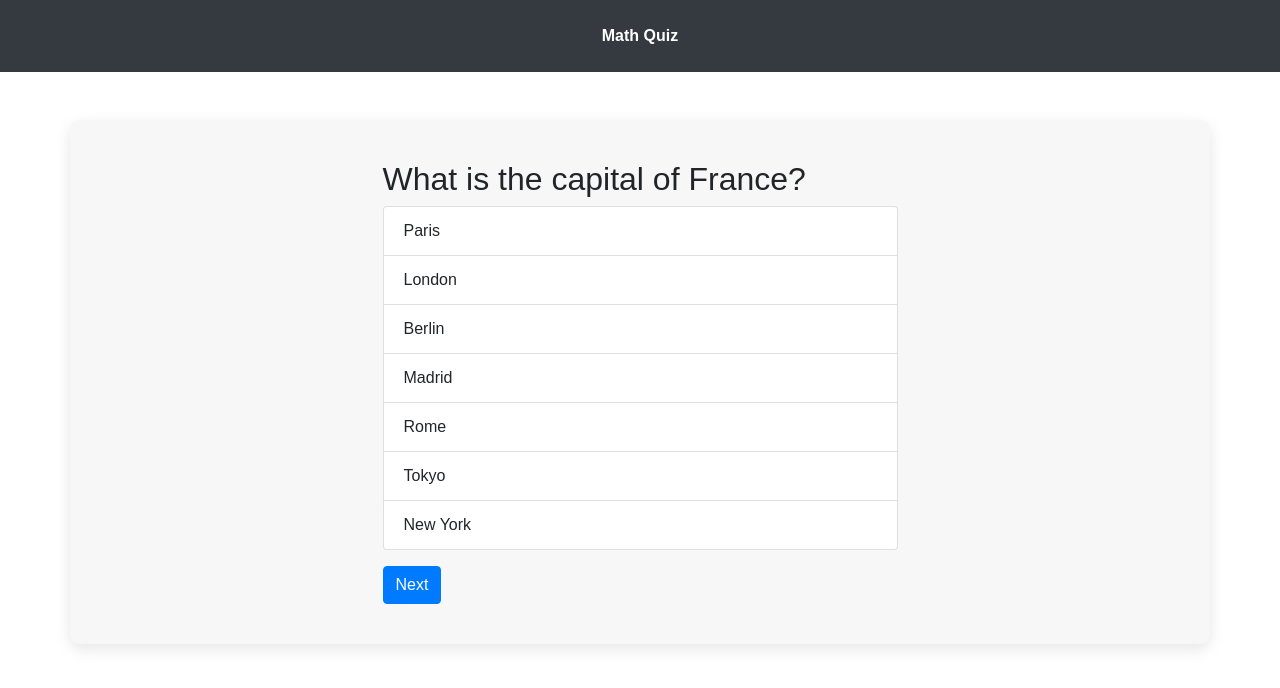
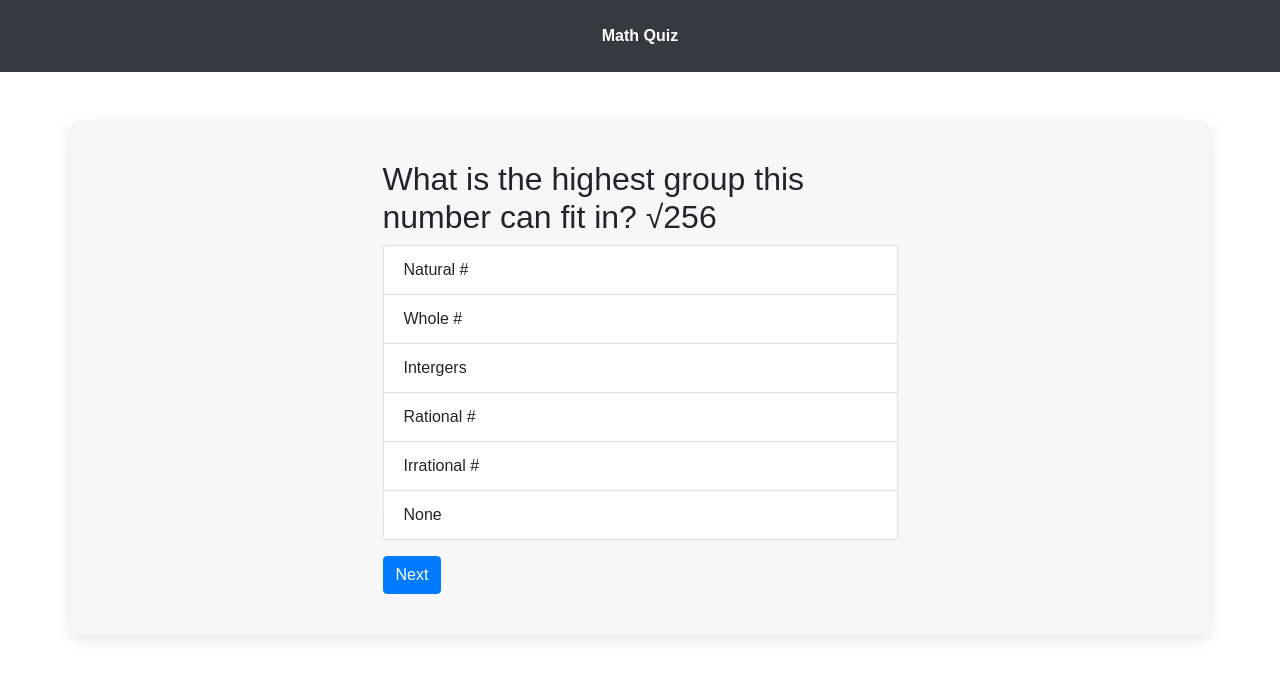
Before and after one commit to coolcheeseguy/math, a plain HTML site: page index.html in a window 1280 px wide. Drawn offline with nearby package versions, Linux system fonts and the light colour scheme.

Commit message:
Update index.html

```diff
--- a/index.html
+++ b/index.html
@@ -65,9 +65,9 @@ header {
       $(document).ready(function() {
     var questions = [
         {
-            question: "What is the capital of France?",
-            options: ["Paris", "London", "Berlin", "Madrid", "Rome", "Tokyo", "New York"],
-            correctAnswer: "Paris"
+            question: "What is the highest group this number can fit in? √256",
+            options: ["Natural #", "Whole #", "Intergers", "Rational #", "Irrational #", "None"],
+            correctAnswer: "Natrural #"
         },
         {
             question: "What is the largest planet in our solar system?",
```
